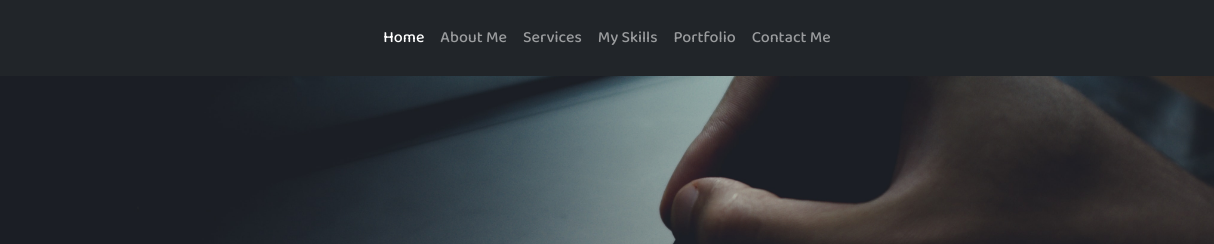
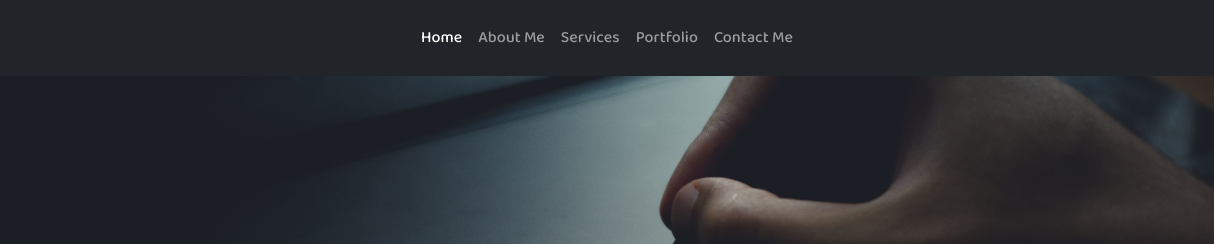
Before and after one commit to Shaikh-Abrar/ShaikhAbrar.github.io, a plain HTML site: page index.html in a window 1280 px wide. Shown: the top 244 px of the page, 66-1280 px from the left. Drawn offline with nearby package versions, Linux system fonts and the light colour scheme.

Commit message:
Update index.html

```diff
--- a/index.html
+++ b/index.html
@@ -40,9 +40,7 @@
         <li class="nav-item">
           <a class="nav-link" href="#service">Services</a>
         </li>
-        <li class="nav-item">
-          <a class="nav-link" href="#skill">My Skills</a>
-        </li>
+
          <li class="nav-item">
           <a class="nav-link" href="#mywork">Portfolio</a>
         </li>
```
